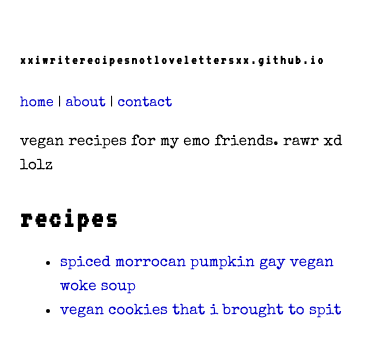
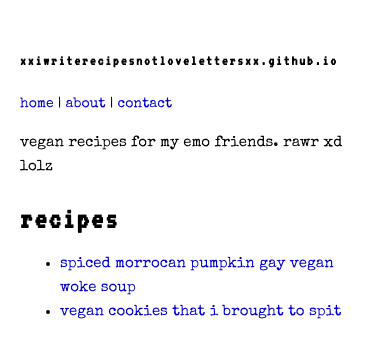
Before and after one commit to xxiwriterecipesnotlovelettersxx/xxiwriterecipesnotlovelettersxx.github.io, a Jekyll site: the page built from index.md, in a window 390 px wide. Shown: the top 358 px of the page. Built offline with Jekyll 4.4.1, drawn with Linux system fonts in a browser that asks for light colours.

Commit message:
Update style.css

```diff
--- a/assets/css/style.css
+++ b/assets/css/style.css
@@ -74,7 +74,7 @@ h2 {
 
   /* Shrink only the site title */
   header h1 {
-    font-size: 0.85rem;  /* tweak smaller/larger as needed */
+    font-size: 0.9rem;  /* tweak smaller/larger as needed */
     line-height: 1.2;
   }
 
```
